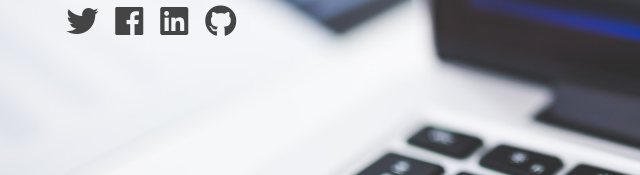
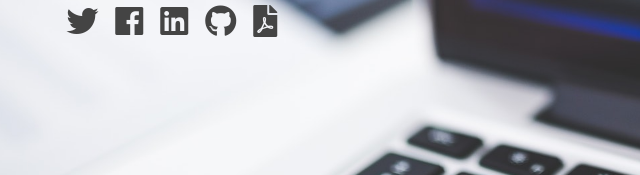
Before and after one commit to Ahmed98244/Portfolio, a website: page index.html in a window 1280 px wide. Shown: the part 469-644 px from the top of the page, 4-644 px from the left. Drawn offline with Linux system fonts and the light colour scheme.

Commit message:
upload (CV)

```diff
--- a/index.html
+++ b/index.html
@@ -80,6 +80,9 @@
       <a href="https://github.com/Ahmed98244">
         <i class="fab fa-github fa-2x"></i>
       </a>
+      <a href="https://www.mediafire.com/file/xqb431xegncaqlg/CV_-_Full_Stack_.Net_Developer.pdf/file">
+        <i class="fas fa-file-pdf fa-2x"></i>
+      </a>
     </div>
   </main>
 
```
